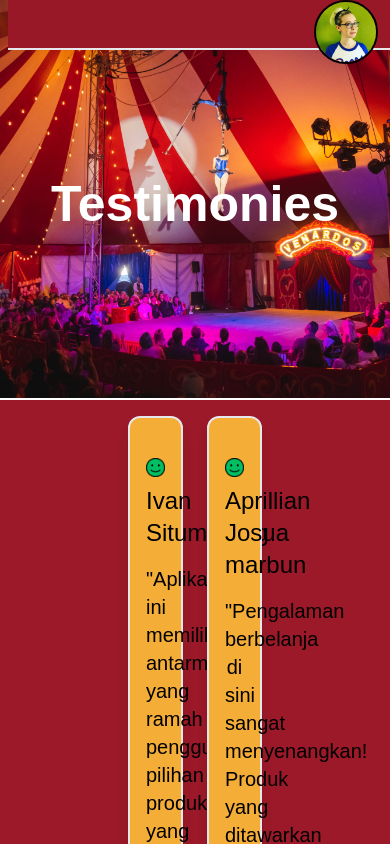
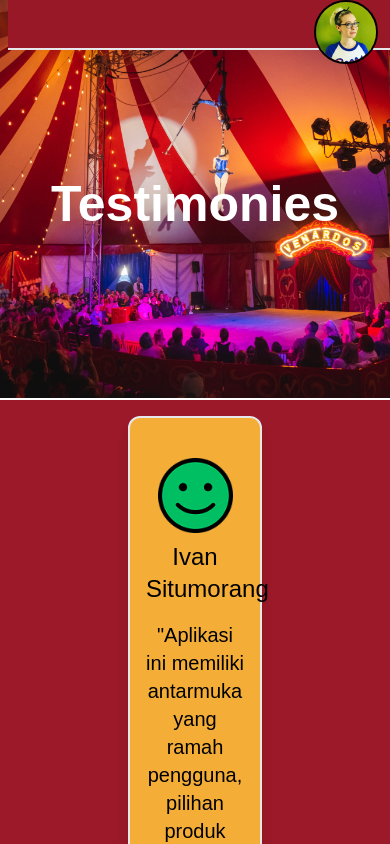
Before and after one commit to Garl1zz/nextjs-dashboard, a Next.js app: page /homepage/testimonies in a window 390 px wide. Built offline with nearby package versions, Linux system fonts and the light colour scheme; a web font is replaced by a local one.

Commit message:
Update page.tsx

```diff
--- a/app/homepage/testimonies/page.tsx
+++ b/app/homepage/testimonies/page.tsx
@@ -1,3 +1,40 @@
+// import { alice } from "@/app/ui/fonts";
+// import { fetchTestimoniesData } from "app/lib/testimonie";
+// import Image from "next/image";
+// import Header from "@/app/ui/testimonies/header";
+
+// export default async function TestimoniesPage() {
+//   const items = await fetchTestimoniesData();
+
+//   return (
+//     <div>
+//         <Header />
+
+//         <main className="grid grid-cols-2 md:grid-cols-2 lg:grid-cols-3 flex-wrap justify-center gap-6 pt-4 pb-10 px-32 bg-[#9B1928]">
+//             {items.map((item) => (
+//                 <div
+//                 key={item.name}
+//                 className="bg-[#F4AE38] text-black rounded-xl p-4 py-10 text-center shadow-lg border-gray-200 border-2"
+//                 >
+//                 <Image
+//                     src={item.image}
+//                     alt={item.name}
+//                     width={75}
+//                     height={50}
+//                     className="mb-2 mx-auto object-contain h-22 "
+//                 />
+//                 <h2 className={`text-2xl ${alice.className}`}>{item.name}</h2>
+
+//                 <p className={`text-xl text-black mt-4 ${alice.className}`}>
+//                     {item.text}
+//                 </p>
+//                 </div>
+//             ))}
+//         </main>
+//     </div>
+//   );
+
+
 import { alice } from "@/app/ui/fonts";
 import { fetchTestimoniesData } from "app/lib/testimonie";
 import Image from "next/image";
@@ -10,10 +47,10 @@ export default async function TestimoniesPage() {
     <div>
       <Header />
 
-        <main className="grid grid-cols-2 md:grid-cols-2 lg:grid-cols-3 flex-wrap justify-center gap-6 pt-4 pb-10 px-32 bg-[#9B1928]">
+      <main className="grid grid-cols-1 md:grid-cols-2 lg:grid-cols-3 flex-wrap justify-center gap-6 pt-4 pb-10 px-32 bg-[#9B1928]">
         {items.map((item) => (
           <div
-                key={item.name}
+            key={item.id}
             className="bg-[#F4AE38] text-black rounded-xl p-4 py-10 text-center shadow-lg border-gray-200 border-2"
           >
             <Image
@@ -21,16 +58,23 @@ export default async function TestimoniesPage() {
               alt={item.name}
               width={75}
               height={50}
-                    className="mb-2 mx-auto object-contain h-22 "
+              className="mb-2 mx-auto object-contain h-22"
             />
             <h2 className={`text-2xl ${alice.className}`}>{item.name}</h2>
-
             <p className={`text-xl text-black mt-4 ${alice.className}`}>
               {item.text}
             </p>
           </div>
         ))}
       </main>
+
+      {/* */}
+      <div className="flex justify-center mt-10">
+        <div className="border border-white bg-[#9B1928] p-4 rounded-lg">
+          <p className="text-white text-lg">+ Share</p>
+        </div>
+      </div>
     </div>
   );
 }
+// }
```
Lines whose indentation alone changed are shown as unchanged.
